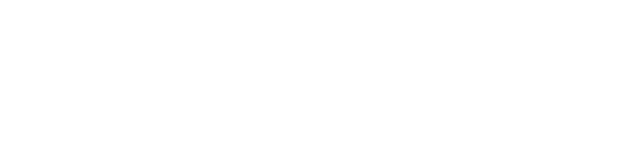
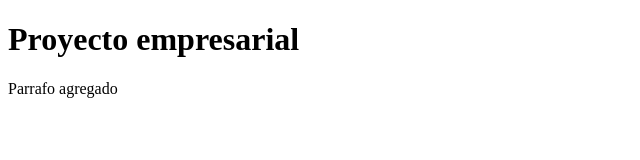
Before and after one commit to disbel1509/CursoGit, a plain HTML site: page index.html in a window 1280 px wide. Shown: the whole page, without its empty margins (0-640 px from the left). Drawn offline with Linux system fonts and the light colour scheme.

Commit message:
Update index.html

```diff
--- a/index.html
+++ b/index.html
@@ -5,6 +5,8 @@
     <title>Title</title>
 </head>
 <body>
+ <h1>   Proyecto empresarial </h1>
+    <p> Parrafo agregado <p/>
 
 </body>
 </html>
```
